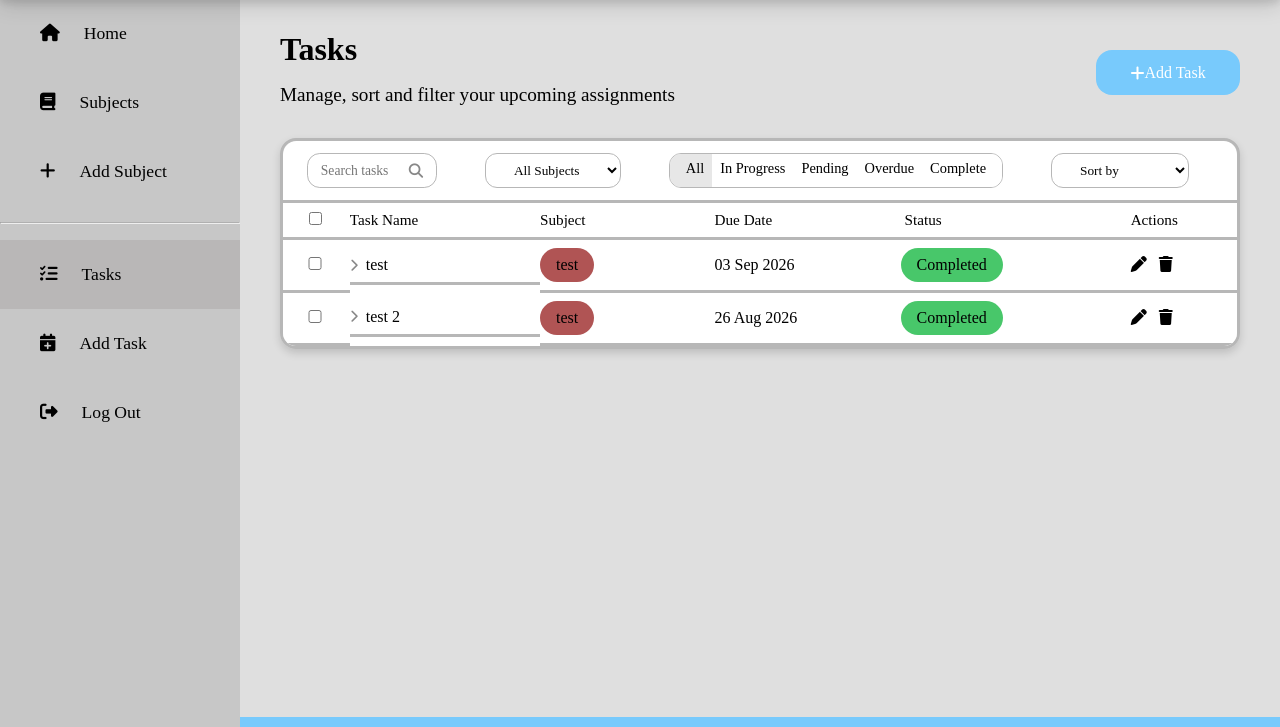
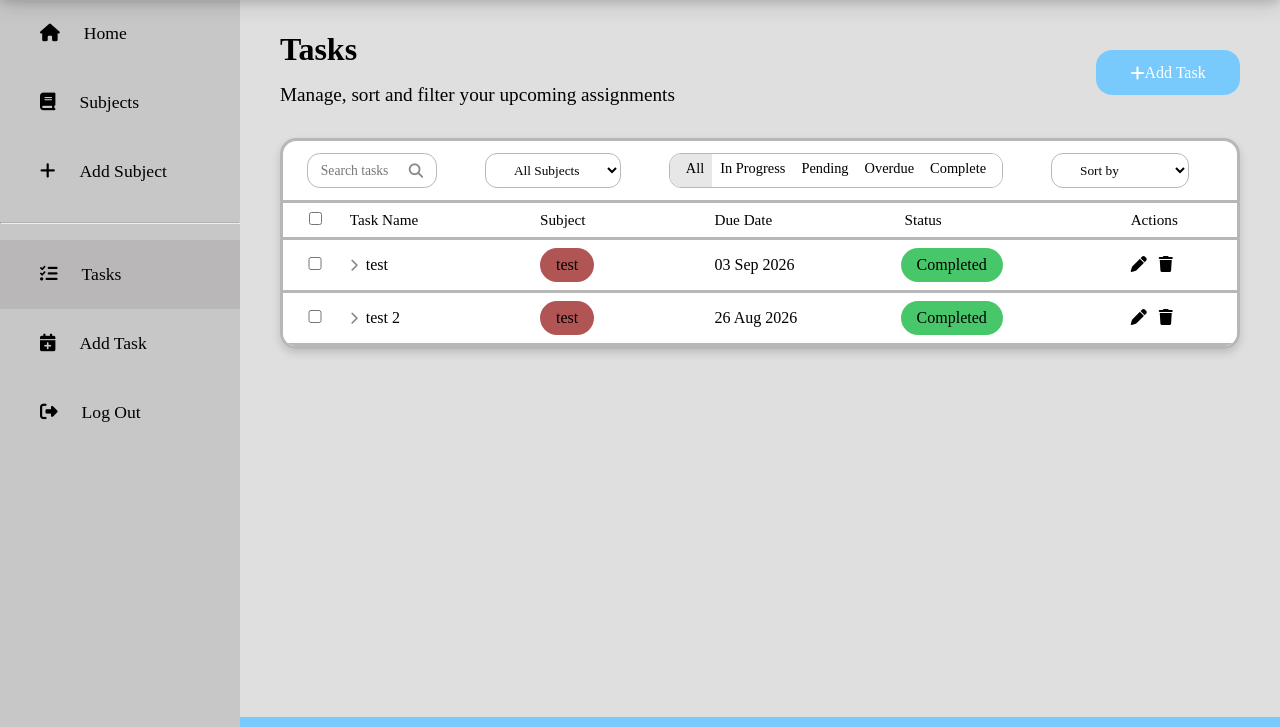
Before and after one commit to 23062bhs/deadline, a Flask app: page /tasks in a window 1280 px wide. Shown: the part 73-800 px from the top of the page. Run offline with Flask 3, Linux system fonts and the light colour scheme; a user stored in the database is signed in; data comes from the database, SQL or seed files in the repository; both versions use the stored data as it was after the commit; some libraries are stand-ins or nearby versions; some web fonts are replaced.

Commit message:
fixed styling issues and bugs

```diff
--- a/static/script.js
+++ b/static/script.js
@@ -179,12 +179,20 @@ function updateDeleteButton() {
     }
 }
 
-// toggles subtask arrow
+// subtask toggle buttons
+document.querySelectorAll('.subtask-toggle-btn').forEach(btn => {
+    btn.addEventListener('click', () => {
+        const taskId = btn.getAttribute('data-task-id');
+        toggleSubtasks(taskId);
+    });
+});
+
+// toggles subtask arrow and row
 function toggleSubtasks(taskId) {
     const row = document.getElementById('subtask-row-' + taskId);
     const chevron = document.getElementById('chevron-' + taskId).parentElement;
 
     const isHidden = row.style.display === 'none';
-    row.style.display = isHidden ? 'table-row' : 'none';
+    row.style.display = isHidden ? 'block' : 'none';
     chevron.classList.toggle('open', isHidden);
 }
--- a/static/style.css
+++ b/static/style.css
@@ -969,10 +969,6 @@ thead .list-headers th {
     align-items: center;
 }
 
-.task-info td{
-    border-bottom: #b7b7b7 0.2rem solid;
-}
-
 .task-info:last-child td {
     border-bottom: none;
 }
@@ -1066,6 +1062,7 @@ thead .list-headers th {
     display: flex;
     flex-direction: column;
     gap: 0.5rem;
+    padding: 0.5rem 0 0.5rem 4rem;
 }
 
 .subtask-row {
@@ -1073,7 +1070,7 @@ thead .list-headers th {
 }
 
 .subtask-row td {
-    padding: 0.5rem 0 0.5rem 4rem;
+    padding: 0;
 }
 
 .subtask-item {
@@ -1132,6 +1129,10 @@ thead .list-headers th {
 
 .subtask-checkbox-link:hover .fa-square-check {
     color: #16a34a;
+}
+
+.subtask-row {
+    border-top: #b7b7b7 0.2rem solid;
 }
 
 /* sign up page */
--- a/templates/tasks.html
+++ b/templates/tasks.html
@@ -70,7 +70,7 @@
                             <input type="checkbox" class="task-checkbox" data-id="{{ task[0] }}" autocomplete="off">
                         </td>
                         <td class="name-cell">
-                            <button type="button" class="subtask-toggle-btn" onclick="toggleSubtasks({{ task[0] }})">
+                            <button type="button" class="subtask-toggle-btn" data-task-id="{{ task[0] }}">
                                 <i class="fa-solid fa-chevron-right" id="chevron-{{ task[0] }}"></i>
                             </button>
                             <span class="name-truncate">{{ task[1] }}</span>
@@ -80,7 +80,7 @@
                         </td>
                         <td class="date-cell">{{ task[2] }}</td>
                         <td class="status-cell">
-                            <span class="pill"  style="--bg-color: {{ task[6] }}; background-color: var(--bg-color);">{{ task[4] }}</span> <!-- sets the pill color to the color associated with the status -->
+                            <span class="pill" style="--bg-color: {{ task[6] }}; background-color: var(--bg-color);">{{ task[4] }}</span> <!-- sets the pill color to the color associated with the status -->
                         </td>
                         <td>
                             <div>
@@ -100,9 +100,9 @@
                     </tr>
 
                     <!-- subtask row -->
-                    <tr id="subtask-row-{{ task[0] }}" style="display:none;" class="subtask-row">
+                    <tr class="subtask-row">
                         <td colspan="6">
-                            <div class="subtask-container">
+                            <div class="subtask-container" id="subtask-row-{{ task[0] }}" style="display:none;" >
                                 {% for sub in task[10] %}
                                     <div class="subtask-item">
                                         <a href="/toggle-subtask/{{ sub[0] }}" class="subtask-checkbox-link">
```
Also changed, not shown: deadline.db.
